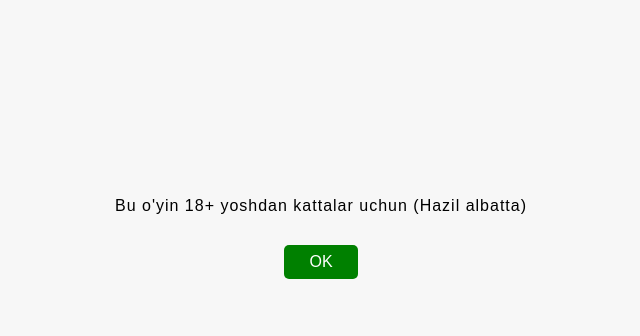
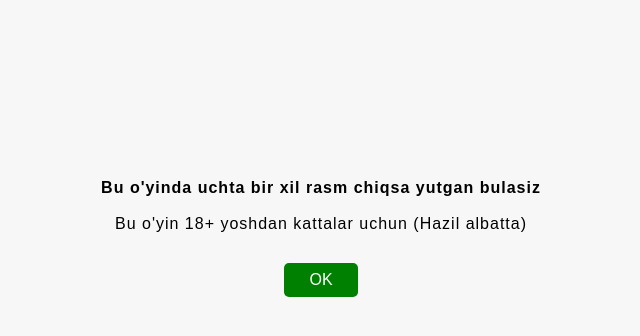
Before and after one commit to bobur1998brm/brm-shouSinfdosh, a plain HTML site: page index.html in a window 1280 px wide. Shown: the part 162-498 px from the top of the page, without its empty margins (319-959 px from the left). Drawn offline with Linux system fonts and the light colour scheme.

Commit message:
tuliq002

```diff
--- a/index.html
+++ b/index.html
@@ -30,6 +30,7 @@
         <audio id="audio"  src=""></audio>
     </div>
     <div class="alert">
+        <h4 >Bu o'yinda uchta bir xil rasm chiqsa yutgan bulasiz</h4><br>
         <p>Bu o'yin 18+ yoshdan kattalar uchun (Hazil albatta)</p>
         <button class="ok__btn">OK</button>
     </div>
```
